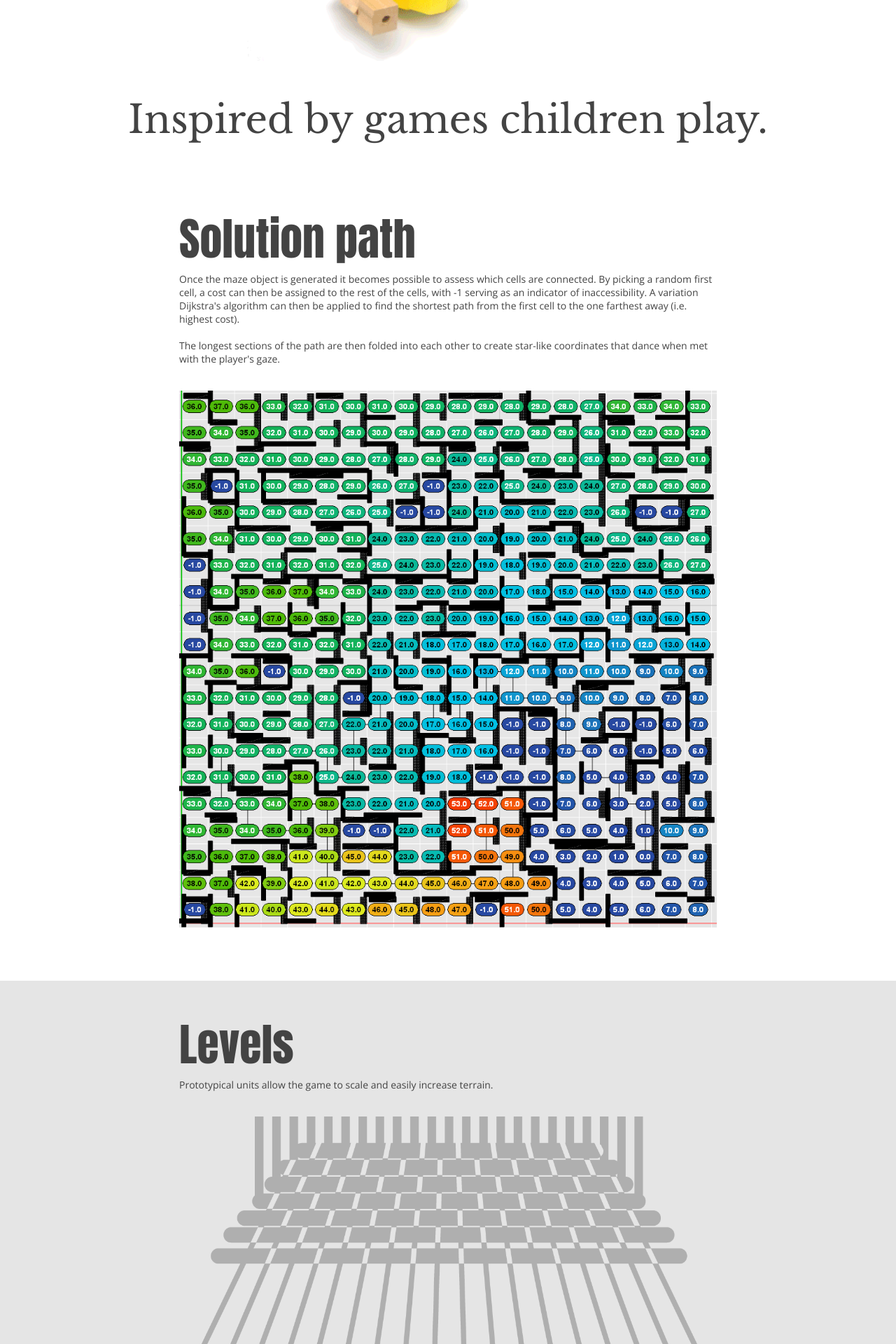
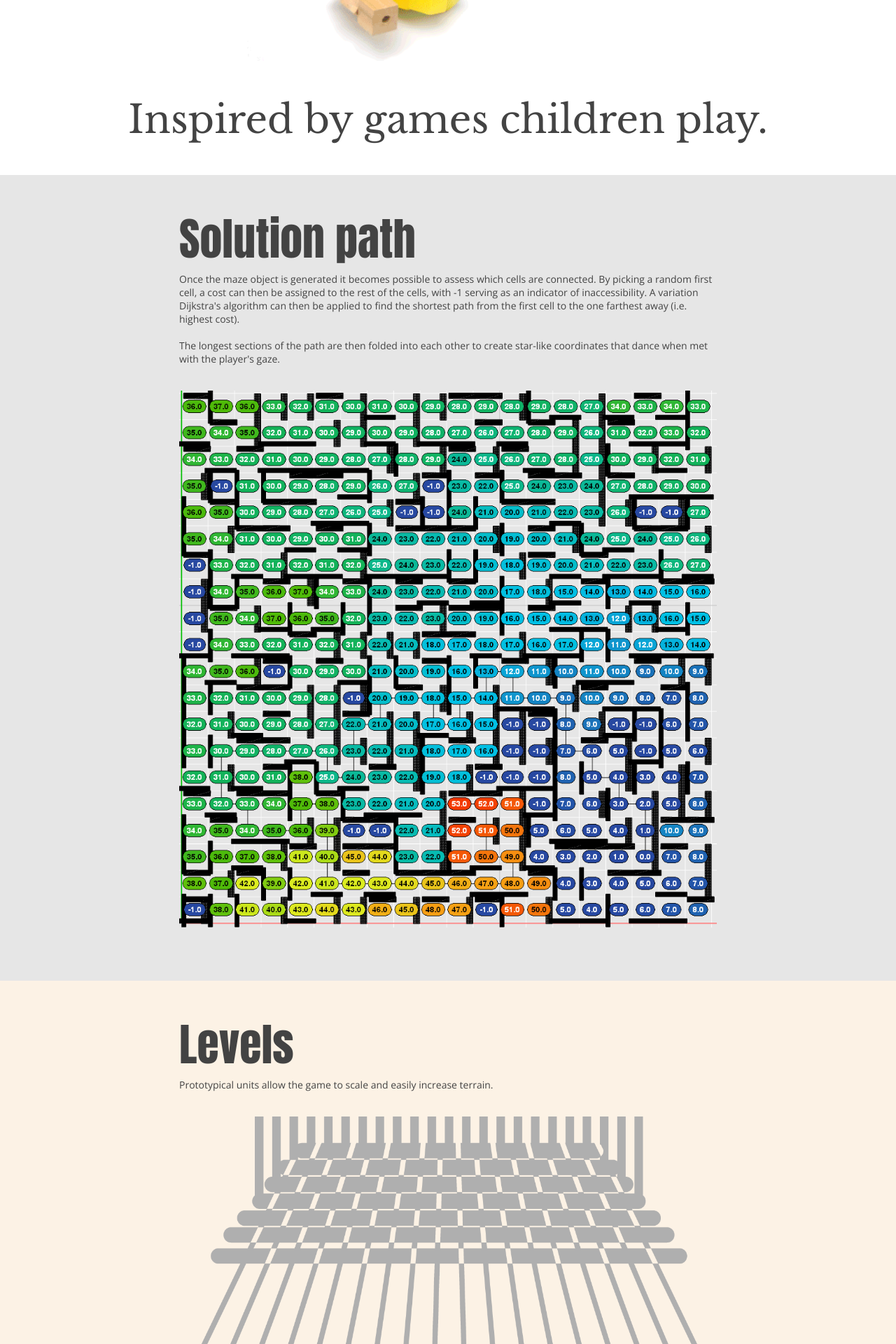
Before and after one commit to olgageletina/olgageletina.github.io, a Jekyll site: the page built from pans-labyrinth.html, in a window 1280 px wide. Shown: the part 2534-4454 px from the top of the page at 70% size. Built offline with Jekyll 4.4.1, drawn with Linux system fonts in a browser that asks for light colours.

Commit message:
landscape presentation

```diff
--- a/pans-labyrinth.html
+++ b/pans-labyrinth.html
@@ -33,11 +33,11 @@ text="Inspired by games children play." image-type ="horizontal" image-file="img
 {% include section.html title="Solution path"
 text="Once the maze object is generated it becomes possible to assess which cells are connected. By picking a random first cell, a cost can then be assigned to the rest of the cells, with -1 serving as an indicator of inaccessibility. A variation Dijkstra's algorithm can then be applied to find the shortest path from the first cell to the one farthest away (i.e. highest cost).	<br><br>
 The longest sections of the path are then folded into each other to create star-like coordinates that dance when met with the player's gaze.
-" image-type ="horizontal" image-file="img/maze-gs.png"  section-type="section-narrow"   section-color = "#E6E6E6;" %}
+" image-type ="horizontal" image-file="img/maze-gs.png"  section-type="section-narrow"   section-color = "background-color:#E6E6E6;" %}
 
 
 {% include section.html title="Levels"
-text="Prototypical units allow the game to scale and easily increase terrain." image-type ="horizontal" image-file="img/weave.png"  section-type="section-narrow" section-color = "background-color:rgba(0,0,0,0.1);" %}
+text="Prototypical units allow the game to scale and easily increase terrain." image-type ="horizontal" image-file="img/weave.png"  section-type="section-narrow" section-color = "background-color:rgba(248,223,189,0.4);" %}
 
 {% include highlight-section-text-bottom.html
 text="Trailer" %}
```
